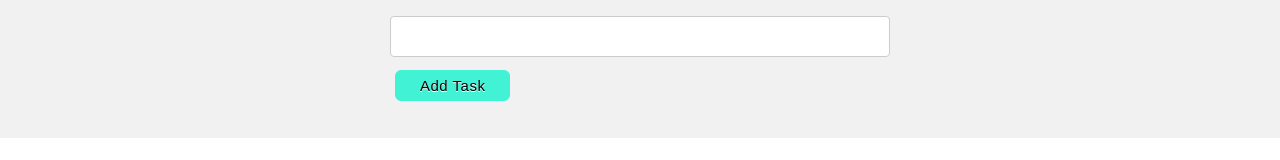
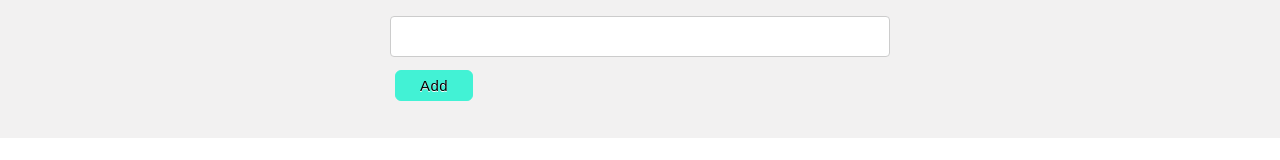
Before and after one commit to CarolinaFledgling/ToDoCodingChallenge, a React (Create React App) app: page / in a window 1280 px wide. Shown: the part 123-283 px from the top of the page. Built offline with nearby package versions, Linux system fonts and the light colour scheme.

Commit message:
added test Form submission should not call add method if input field is empty

```diff
--- a/src/components/AddTask/AddTask.js
+++ b/src/components/AddTask/AddTask.js
@@ -54,7 +54,7 @@
               {error.title} {error.message}
             </p>
           )}
-          <Button type="submit">Add Task</Button>
+          <Button type="submit">Add</Button>
         </form>
       </Card>
       <TasksList dispatch={dispatch} taskList={taskList} />
```
Also changed, not shown: 1 other file (tests, documents, lock files or other folders).
